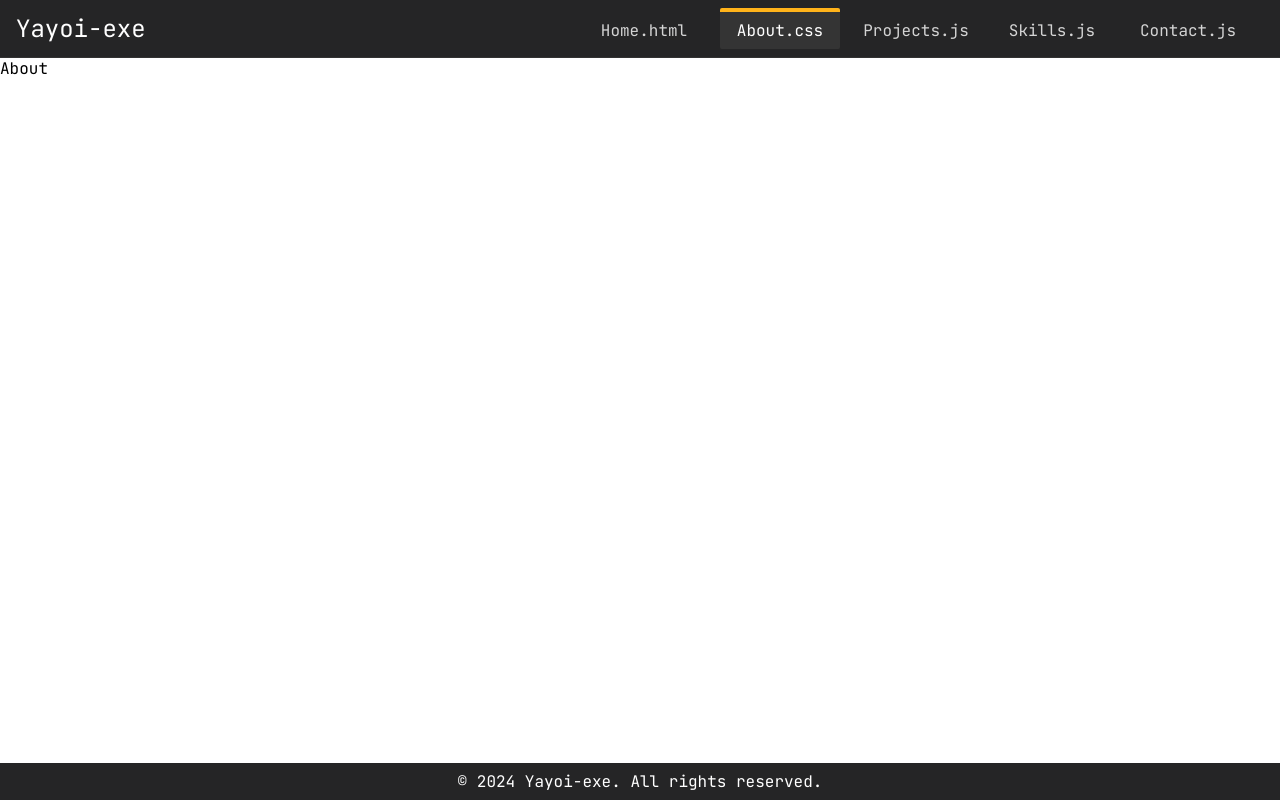
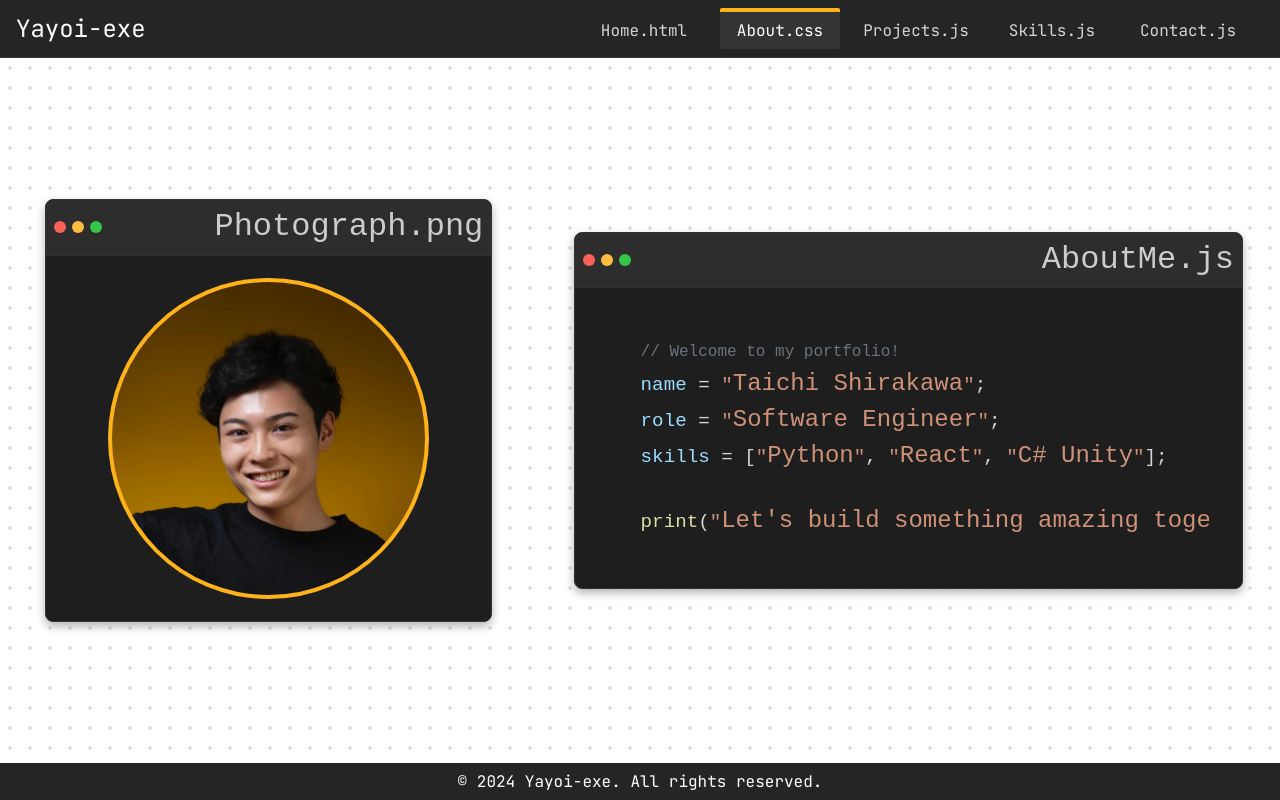
Before and after one commit to yayoi-exe/yayoi-exe-website, a React (Create React App) app in the folder yayoi_exe/: page /about in a window 1280 px wide. Built offline with nearby package versions, Linux system fonts and the light colour scheme.

Commit message:
add: first about page

```diff
--- a/yayoi_exe/src/assets/styles/about.css
+++ b/yayoi_exe/src/assets/styles/about.css
@@ -1,5 +1,24 @@
-.about {
-    background-color: #FFFFFF;
+.about-container {
+    background: white;
+    background-image: radial-gradient(#e0e0e0 2px, transparent 2px);
+    background-size: 20px 20px;
+    display: flex;
+    flex-direction: row;
     height: 100%;
-    width: 100%;
 }
+
+.left-container {
+    flex: 1;
+    display: flex;
+    justify-content: flex-start;
+    align-items: center;
+    padding-left: 20px;
+}
+
+.right-container {
+    flex: 1;
+    display: flex;
+    justify-content: center;
+    align-items: center;
+    padding-left: 20px;
+}
--- a/yayoi_exe/src/assets/styles/codeContent.css
+++ b/yayoi_exe/src/assets/styles/codeContent.css
@@ -2,12 +2,23 @@
     flex-grow: 1;
     padding: 1rem 2rem;
     background-color: #1e1e1e;
+    max-width: 100%;
+    /* 親要素の幅を超えない */
+    overflow-x: auto;
+    /* 横スクロールを許可 */
+    box-sizing: border-box;
+    /* パディング込みでサイズ計算 */
 }
 
 pre {
     margin: 0;
     line-height: 1.5;
+    font-size: clamp(0.8rem, 2vw, 1.2rem);
+    /* 動的なサイズ調整 */
+    word-wrap: break-word;
+    /* 長い単語を折り返す */
 }
+
 
 code {
     display: block;
@@ -18,24 +29,31 @@ code {
 
 .comment {
     color: #6a737d;
+    font-size: clamp(0.7rem, 1.5vw, 1rem);
+    /* 小さめの文字サイズも調整 */
 }
 
 .keyword {
     color: #569cd6;
+    font-size: clamp(0.8rem, 2vw, 1.2rem);
 }
 
 .variable {
     color: #9cdcfe;
+    font-size: clamp(0.8rem, 2vw, 1.2rem);
 }
 
 .string {
     color: #ce9178;
+    font-size: clamp(0.8rem, 2vw, 1.2rem);
 }
 
 .string.body {
-    font-size: 120%;
+    font-size: clamp(1rem, 2.5vw, 1.5rem);
+    /* 少し大きめのスケール */
 }
 
 .function {
     color: #dcdcaa;
+    font-size: clamp(0.8rem, 2vw, 1.2rem);
 }
--- a/yayoi_exe/src/components/AnimatedTitle.js
+++ b/yayoi_exe/src/components/AnimatedTitle.js
@@ -1,4 +1,4 @@
-import React, { useEffect, useRef, useState, useCallback } from 'react';
+import React, { useEffect, useRef, useCallback } from 'react';
 import { gsap } from 'gsap';
 import '../assets/styles/animatedTitle.css';
 
--- /dev/null
+++ b/yayoi_exe/src/components/CodeFrameWindow.js
@@ -0,0 +1,24 @@
+import React from "react";
+import "../assets/styles/photoFrame.css";
+
+const CodeFrameWindow = ({ title, children, onClick }) => {
+    return (
+        <div
+            className="vscode-window"
+            onClick={onClick}
+            style={{ cursor: onClick ? "pointer" : "default" }}
+        >
+            <div className="vscode-header">
+                <div className="vscode-buttons">
+                    <span className="vscode-button red"></span>
+                    <span className="vscode-button yellow"></span>
+                    <span className="vscode-button green"></span>
+                </div>
+                <div className="vscode-title">{title}</div>
+            </div>
+            <div className="vscode-content">{children}</div>
+        </div>
+    );
+};
+
+export default CodeFrameWindow;
--- /dev/null
+++ b/yayoi_exe/src/components/ImageFrame.js
@@ -0,0 +1,25 @@
+import React from "react";
+import { useNavigate } from "react-router-dom";
+import CodeFrameWindow from "./CodeFrameWindow";
+
+const ImageFrame = () => {
+    const navigate = useNavigate();
+
+    const handleClick = () => {
+        navigate("/about");
+    };
+
+    return (
+        <CodeFrameWindow title="Photograph.png" onClick={handleClick}>
+            <div className="photo-container">
+                <img
+                    src="/images/Taichi_Shirakawa_publicity_photograph.jpg"
+                    alt="profile"
+                    className="profile-photo"
+                />
+            </div>
+        </CodeFrameWindow>
+    );
+};
+
+export default ImageFrame;
--- /dev/null
+++ b/yayoi_exe/src/components/IntroCodeFrame.js
@@ -0,0 +1,15 @@
+import React from "react";
+import { useNavigate } from "react-router-dom";
+import CodeFrameWindow from "./CodeFrameWindow";
+import CodeContent from "./CodeContent";
+
+const CodeFrame = () => {
+
+    return (
+        <CodeFrameWindow title="AboutMe.js">
+            <CodeContent />
+        </CodeFrameWindow>
+    );
+};
+
+export default CodeFrame;
--- a/yayoi_exe/src/components/PhotoFrame.js
+++ /dev/null
@@ -1,39 +0,0 @@
-import React from "react";
-import { useNavigate } from "react-router-dom";
-import "../assets/styles/photoFrame.css";
-
-const PhotoFrame = () => {
-    const navigate = useNavigate();
-
-    const handleClick = () => {
-        navigate("/about");
-    };
-
-    return (
-        <div
-            className="vscode-window"
-            onClick={handleClick}
-            style={{ cursor: "pointer" }}
-        >
-            <div className="vscode-header">
-                <div className="vscode-buttons">
-                    <span className="vscode-button red"></span>
-                    <span className="vscode-button yellow"></span>
-                    <span className="vscode-button green"></span>
-                </div>
-                <div className="vscode-title">Photograph.png</div>
-            </div>
-            <div className="vscode-content">
-                <div className="photo-container">
-                    <img
-                        src="/images/Taichi_Shirakawa_publicity_photograph.jpg"
-                        alt="profile"
-                        className="profile-photo"
-                    />
-                </div>
-            </div>
-        </div>
-    );
-};
-
-export default PhotoFrame;
--- a/yayoi_exe/src/pages/About.js
+++ b/yayoi_exe/src/pages/About.js
@@ -1,10 +1,18 @@
 import React from 'react';
-import '../assets/styles/about.css';
+
+import IntroCodeFrame from '../components/IntroCodeFrame';
+import PhotoFrame from '../components/ImageFrame';
+import '../assets/styles/main.css';
 
 const About = ({ content }) => {
     return (
-        <div className='about'>
-            About
+        <div className='main-container'>
+            <div className="left-container">
+                <PhotoFrame />
+            </div>
+            <div className="right-container">
+                <IntroCodeFrame />
+            </div>
         </div>
     );
 };
--- a/yayoi_exe/src/pages/Main.js
+++ b/yayoi_exe/src/pages/Main.js
@@ -1,18 +1,16 @@
 import React from 'react';
 import AnimatedTitle from '../components/AnimatedTitle';
-import CodeContent from '../components/CodeContent';
-import PhotoFrame from '../components/PhotoFrame';
+import ImageFrame from '../components/ImageFrame';
 import '../assets/styles/main.css';
 
 const Main = () => {
     return (
         <div className='main-container'>
             <div className="left-container">
-                {/* <CodeContent /> */}
                 <AnimatedTitle />
             </div>
             <div className="right-container">
-                <PhotoFrame />
+                <ImageFrame />
             </div>
         </div>
     );
```
Also changed, not shown: yayoi_exe/src/components/IntroCodeContent.js (added, +25 -0 lines).
